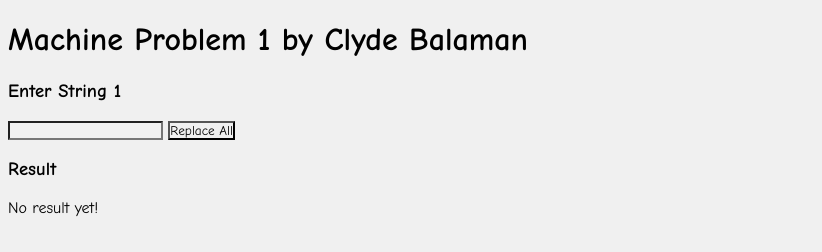
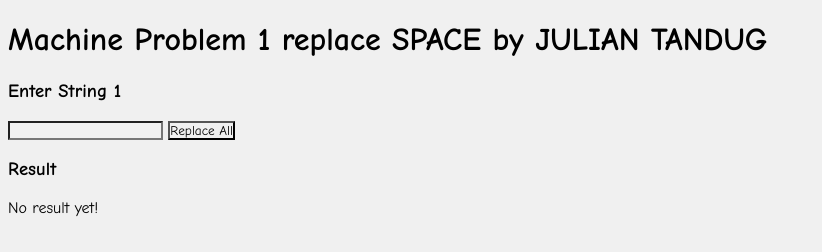
Before and after one commit to JulianTandug/Task3, a plain HTML site: page index.html in a window 1280 px wide. Shown: the whole page, without its empty margins (0-822 px from the left). Drawn offline with Linux system fonts and the light colour scheme.

Commit message:
Update header text in index.html

```diff
--- a/index.html
+++ b/index.html
@@ -8,7 +8,7 @@
 </head>
 <body>
 
-    <h1>Machine Problem 1 by Clyde Balaman</h1>
+    <h1>Machine Problem 1 replace SPACE by JULIAN TANDUG</h1>
 
     <h3>Enter String 1</h3>
     <input type="text" id="txtInput">
```
